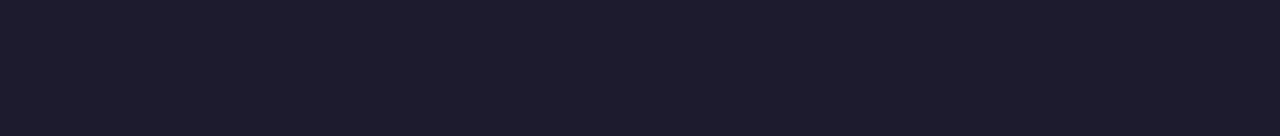
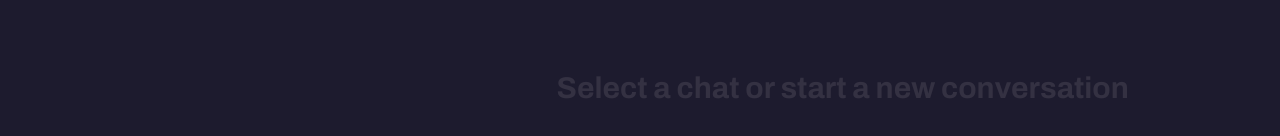
Before and after one commit to hritikRajput/chat-app, a React (Vite) app in the folder client/: page /chat in a window 1280 px wide. Both pictures are taken after typing "name@example.com", "Sample123" into the empty fields and a click on the button "Sign in". Shown: the part 312-448 px from the top of the page. Built offline with nearby package versions, Linux system fonts and the light colour scheme; no server answers.

Commit message:
Add text for when no chat selected

```diff
--- a/client/src/pages/Chat.jsx
+++ b/client/src/pages/Chat.jsx
@@ -119,7 +119,9 @@
   return (
     <div className="flex h-full p-8">
       <Sidebar />
-      {chatId && <main className="grow text-pearl-white flex flex-col justify-between px-8">
+      <main className="grow flex text-pearl-white px-8">
+        {chatId ?
+          <div className="grow flex flex-col justify-between">
             <div className="h-[90%]">
               <ChatHeader />
               {/* render messages */}
@@ -162,9 +164,12 @@
                 </svg>
               </button>
             </form>
-
+          </div> :
+          <h3 className="text-slate-gray text-3xl font-bold self-center mx-auto">
+            Select a chat or start a new conversation
+          </h3>
+        }
       </main>
-      }
     </div >
   )
 }
```
Lines whose indentation alone changed are shown as unchanged.
